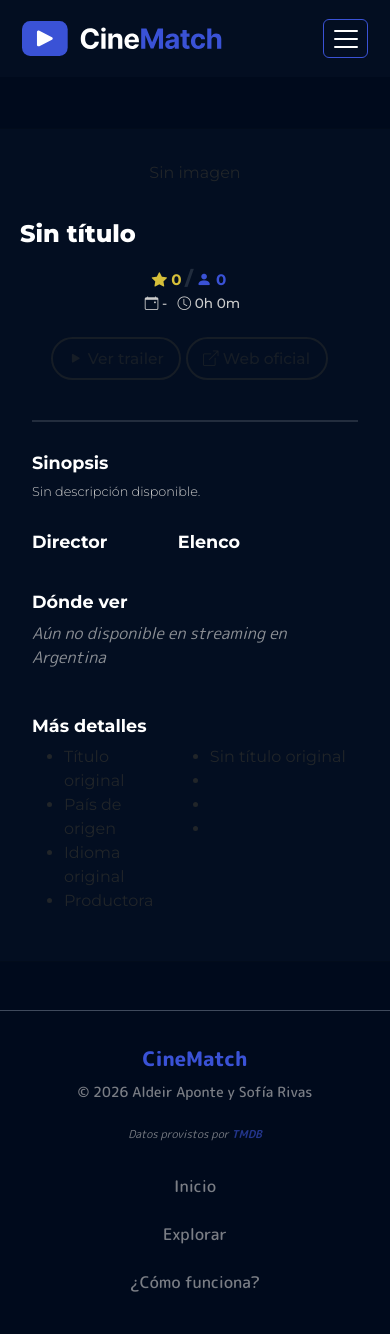
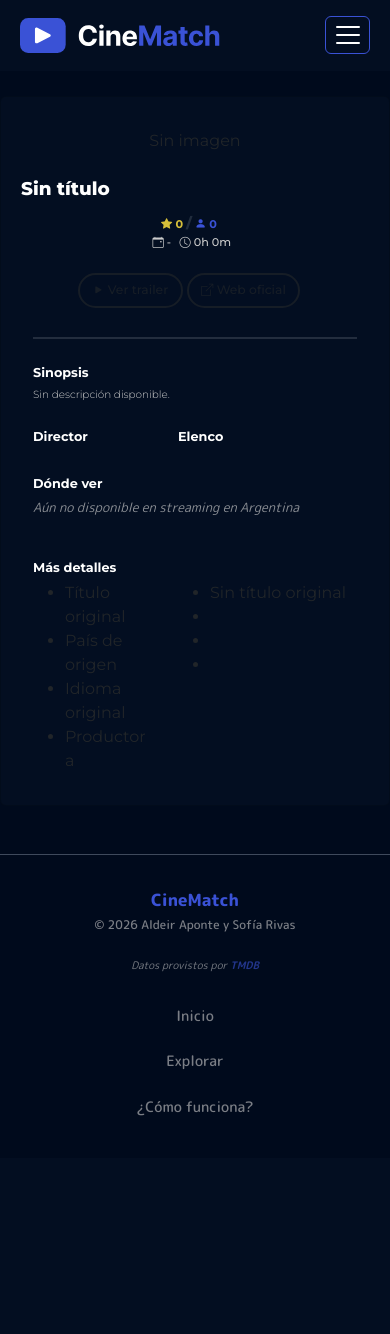
Before and after one commit to sofiarivass/cinematch, a Flask app: page /pelicula/1 in a window 390 px wide. After the commit the page ends 1116 px from the top, so only its background shows below. Run offline with Flask 3, Linux system fonts and the light colour scheme; data that the repository does not hold is empty; some libraries are stand-ins or nearby versions.

Commit message:
fix: se achicaron los elementos de la interfaz

```diff
--- a/app/static/css/style.css
+++ b/app/static/css/style.css
@@ -8,7 +8,7 @@ main {
 }
 
 .margen-nav {
-    margin-top: 8em;
+    margin-top: 6em;
 }
 
 
@@ -18,7 +18,7 @@ main {
     padding: 0.8em 2.5em;
     font-family: 'Montserrat', sans-serif;
     font-weight: 500;
-    font-size: 1.25rem;
+    font-size: 1rem;
 }
 
 .navbar-toggler {
@@ -154,24 +174,34 @@ main {
 footer {
     border-top: 0.05em solid #3F4A5C !important;
     font-family: "M PLUS Rounded 1c", sans-serif;
-    padding: 1.25em 3em;
+    padding: 1em 2.5em;
 }
 
 footer .text-body-secondary {
     color: #cccccc99 !important;
     font-weight: 500;
-    font-size: 1rem;
+    font-size: 0.9rem;
 }
 
 .cinematch {
     color: #3A52D6;
     font-weight: 800;
-    font-size: 1.25rem;
-    margin-bottom: 0.40em;
+    font-size: 1.05rem;
+    margin-bottom: 0.20em;
 }
 
 .copyright {
-    font-size: 0.875rem;
+    font-size: 0.75rem;
+}
+
+.atribucion {
+    color: #cccccc !important;
+    opacity: 0.6;
+    font-style: italic;
+}
+
+.atribucion.tmdb {
+    font-size: 0.65rem;
 }
 
 @media (max-width: 900px) {
@@ -292,20 +328,21 @@ footer .text-body-secondary {
 
 .generos-detalle {
     font-weight: 500;
-    font-size: 0.8rem;
+    font-size: 0.65rem;
     text-transform: uppercase;
+    margin-bottom: 0.75em;
 }
 
 .titulo-detalle {
     font-weight: 800;
-    font-size: 2.1rem;
+    font-size: 1.8rem;
     color: #FFFFFF;
     line-height: 1.4;
 }
 
 .clasificacion-detalle {
     font-weight: 600;
-    font-size: 1.25rem;
+    font-size: 1.05rem;
     padding: 0.5em 0.6em;
     border-radius: 0.5em;
     vertical-align: middle;
@@ -331,33 +369,33 @@ footer .text-body-secondary {
 
 .rating-detalle {
     font-weight: 700;
-    font-size: 1.1rem;
+    font-size: 0.9rem;
     color: #D6BF3A;
 }
 
 .barra-detalle {
     font-weight: 800;
-    font-size: 1.2rem;
+    font-size: 1rem;
     color: #212C3D;
 }
 
 .separador-detalle {
     border-top: 2px solid #232D3E;
-    margin-top: 2.5em;
+    margin-top: 2em;
     opacity: 1;
 }
 
 .votos-detalle {
     font-weight: 700;
-    font-size: 1.1rem;
+    font-size: 0.9rem;
     color: #3A52D6;
 }
 
 .anio-detalle,
 .duracion-detalle {
-    margin-left: 2em;
+    margin-left: 1.5em;
     font-weight: 500;
-    font-size: 1.1rem;
+    font-size: 0.9rem;
     color: #CCCCCC;
 }
 
@@ -370,7 +408,7 @@ footer .text-body-secondary {
     border-radius: 50px;
     padding: 0.5em 1.25em;
     font-weight: 500;
-    font-size: 1.18rem;
+    font-size: 0.98rem;
 }
 
 .btn-outline:hover,
@@ -387,7 +425,7 @@ footer .text-body-secondary {
 
 .h2-detalle {
     font-weight: 700;
-    font-size: 1.5rem;
+    font-size: 1.2rem;
     color: #FFFFFF;
     margin-top: 0.8em;
     margin-bottom: 0.5em;
@@ -395,16 +433,16 @@ footer .text-body-secondary {
 
 .sinopsis-detalle {
     font-weight: 300;
-    font-size: 1rem;
+    font-size: 0.85rem;
     color: #CCCCCC;
     margin-bottom: 0;
 }
 
 .img-detalle {
-    width: 100px;
-    height: 100px;
+    width: 85px;
+    height: 85px;
     object-fit: cover;
-    border: 3.5px solid #232D3E;
+    border: 3px solid #232D3E;
     flex-shrink: 0;
 }
 
@@ -517,16 +555,16 @@ footer .text-body-secondary {
     border-radius: 12px;
 }
 
-.atribucion {
+.atribucion.justwatch {
     color: #cccccc !important;
     opacity: 0.6;
     font-style: italic;
-    font-size: 0.68rem;
+    font-size: 0.58rem;
 }
 
 .botones-detalle {
     gap: 1em;
-    margin-top: 2.5em;
+    margin-top: 1em;
 }
 
 .botones-detalle .btn-outline {
@@ -547,7 +585,7 @@ footer .text-body-secondary {
 
 .no-disponible {
     font-family: 'M PLUS Rounded 1c', sans-serif;
-    font-size: 1rem;
+    font-size: 0.8rem;
     color: #ccccccaf !important;
     font-style: italic;
 }
@@ -576,11 +614,19 @@ footer .text-body-secondary {
 .otros-detalles dd {
     font-family: 'M PLUS Rounded 1c', sans-serif;
     font-weight: 400;
-    font-size: 1.1rem;
+    font-size: 0.9rem;
     color: #cccccc;
     margin: 0;
 }
 
+.col-mas-detalles {
+    width: 100%;
+    margin-top: 1rem;
+}
+
+.h2-otros-detalles {
+    margin-top: 0.8em;
+}
 
 /* RESPONSIVE DETALLE */
 
@@ -590,46 +636,40 @@ footer .text-body-secondary {
     }
 }
 
-@media (max-width: 767.98px) {
-    .card-detalle {
-        width: 100%;
-        padding: 1.5em;
-        border-radius: 0;
-        border-left: none;
-        border-right: none;
-    }
-}
-
-@media (max-width: 691.99px) {
+@media (max-width: 601.99px) {
     .info-detalle-container {
         padding-left: 1.5em;
     }
 
     .generos-detalle {
-        font-size: 0.7rem;
+        font-size: 0.55rem;
     }
 
     .titulo-detalle {
-        font-size: 1.6rem;
+        font-size: 1.15rem;
     }
 
     .sinopsis-detalle {
+        font-size: 0.65rem;
+    }
+
+    .h2-detalle {
         font-size: 0.8rem;
-    }
-
-    .h2-detalle {
-        font-size: 1.1rem;
     }
 
     .anio-detalle,
     .duracion-detalle {
         margin-left: 1em;
-        font-size: 0.95rem;
+        font-size: 0.7rem;
     }
 
     .rating-detalle,
     .votos-detalle {
-        font-size: 0.95rem;
+        font-size: 0.7rem;
+    }
+
+    .barra-detalle {
+        font-size: 0.9rem;
     }
 
     .botones-detalle {
@@ -637,42 +677,59 @@ footer .text-body-secondary {
     }
 
     .btn-outline {
-        font-size: 0.97rem;
+        font-size: 0.77rem;
         padding: 0.5em 1em;
     }
 
     .clasificacion-detalle {
-        font-size: 1rem;
+        font-size: 0.75rem;
     }
 
     .tagline-detalle {
-        font-size: 1rem;
+        font-size: 0.7rem;
     }
 
     .col-keywords {
         display: none;
     }
 
-    .col-providers {
-        flex: unset;
-        width: 100%;
-    }
-
     .otros-detalles dt,
     .otros-detalles dd {
-        font-size: 0.93rem;
+        font-size: 0.73rem;
+    }
+
+    .col-keywords {
+        display: none;
+    }
+
+    .col-providers {
+        flex: 1;
+        width: 50%;
+        padding-right: 15px;
+    }
+
+    .col-mas-detalles {
+        flex: 1;
+        width: 50%;
+        margin-top: 0;
+        padding-left: 15px;
     }
 
     .modal .btn-cerrar-modal {
         width: 0.7em;
         height: 0.7em;
-        font-size: 2.7rem;
+        font-size: 2.5rem;
+    }
+
+    .btn-modal-footer {
+        width: clamp(2.5em, 6vh, 3.5em);
+        height: clamp(2.5em, 6vh, 3.5em);
     }
 }
 
 @media (max-width: 575.98px) {
     .card-detalle {
-        padding: 1em;
+        padding: 1em 1em 0em 1em;
     }
 
     .info-detalle-container {
@@ -681,31 +738,19 @@ footer .text-body-secondary {
         margin-top: 1em;
     }
 
-    .titulo-detalle {
-        font-size: 1.5rem;
-    }
-
     .meta-detalle {
-        font-size: 0.85rem;
+        font-size: 0.7rem;
     }
 
     .anio-detalle,
     .duracion-detalle {
         margin-left: 0.5em;
-        font-size: 0.85rem;
-    }
-
-    .sinopsis-detalle {
-        font-size: 0.8rem;
-    }
-
-    .h2-detalle {
-        font-size: 1.1rem;
     }
 
     .img-detalle {
-        width: 75px;
-        height: 75px;
+        width: 60px;
+        height: 60px;
+        border: 2px solid #232D3E;
     }
 
     .crew-item {
@@ -731,23 +776,47 @@ footer .text-body-secondary {
     }
 
     .provider-label {
-        font-size: 0.75rem;
+        font-size: 0.55rem;
         width: 4em;
+    }
+
+    .atribucion.justwatch {
+        font-size: 0.45rem;
     }
 
     .botones-detalle {
         justify-content: center;
-        gap: 0.5em;
+        gap: 0.25em;
     }
 
     .botones-detalle .btn-outline {
         min-width: 0;
-        font-size: 1.1rem;
+        font-size: 0.8rem;
         padding: 0.6em 1.5em;
         margin: 0.5em;
         white-space: nowrap;
         overflow: hidden;
         text-overflow: ellipsis;
+    }
+
+    .separador-detalle {
+        margin-top: 1.8em;
+    }
+}
+
+@media (max-width: 460px) {
+    .col-providers {
+        width: 100%;
+        flex: unset;
+        padding-right: 0;
+    }
+
+    .col-mas-detalles {
+        width: 100%;
+        flex: unset;
+        margin-top: 1.5rem;
+        /* Se vuelve a pasar para abajo */
+        padding-left: 0;
     }
 }
 
--- a/app/static/js/modal_pelicula.js
+++ b/app/static/js/modal_pelicula.js
@@ -32,7 +32,7 @@ document.addEventListener("DOMContentLoaded", function () {
                     modalContenido.insertAdjacentHTML(
                         "beforeend",
                         `
-            <div class="modal-footer justify-content-center">
+            <div class="modal-footer justify-content-center gap-3">
                 <a role="button" data-bs-toggle="modal" data-bs-target="#modal-info-pelicula" data-pelicula-id="{{ pelicula.id }}" class="btn-modal-footer d-flex align-items-center justify-content-center">
                     <i class="bi bi-bookmark icono-modal-footer"></i>
                 </a>
--- a/app/templates/base.html
+++ b/app/templates/base.html
@@ -20,7 +20,7 @@
         <nav class="navbar navbar-expand-xl bg-body-tertiary fixed-top">
             <div class="container-fluid">
                 <a class="navbar-brand" href="{{ url_for('peliculas.index') }}">
-                    <img id="logo" src="{{ url_for('static', filename='img/logo.svg') }}" alt="Logo CineMatch" height="38">
+                    <img id="logo" src="{{ url_for('static', filename='img/logo.svg') }}" alt="Logo CineMatch" height="28">
                 </a>
                 <button class="navbar-toggler" type="button" data-bs-toggle="collapse" data-bs-target="#navbarCinematch" aria-controls="navbarCinematch" aria-expanded="false" aria-label="Toggle navigation">
                     <span class="navbar-toggler-icon"></span>
@@ -80,7 +80,7 @@
             <strong class="cinematch d-block">CineMatch</strong>
             <small class="copyright d-block">© 2026 Aldeir Aponte y Sofía Rivas</small>
         </p>
-        <span class="atribucion">Datos provistos por <a class="link-atribucion" href="https://www.themoviedb.org" target="_blank">TMDB</a></span>
+        <span class="atribucion tmdb">Datos provistos por <a class="link-atribucion" href="https://www.themoviedb.org" target="_blank">TMDB</a></span>
         <ul class="nav justify-content-end">
             <li class="nav-item"><a href="#" class="nav-link px-2 text-body-secondary">Inicio</a></li>
             <li class="nav-item"><a href="#" class="nav-link px-2 text-body-secondary">Explorar</a></li>
```
Also changed, not shown: other parts of app/static/css/style.css (+44 -17 lines), app/templates/modal_pelicula.html (+9 -7 lines).
